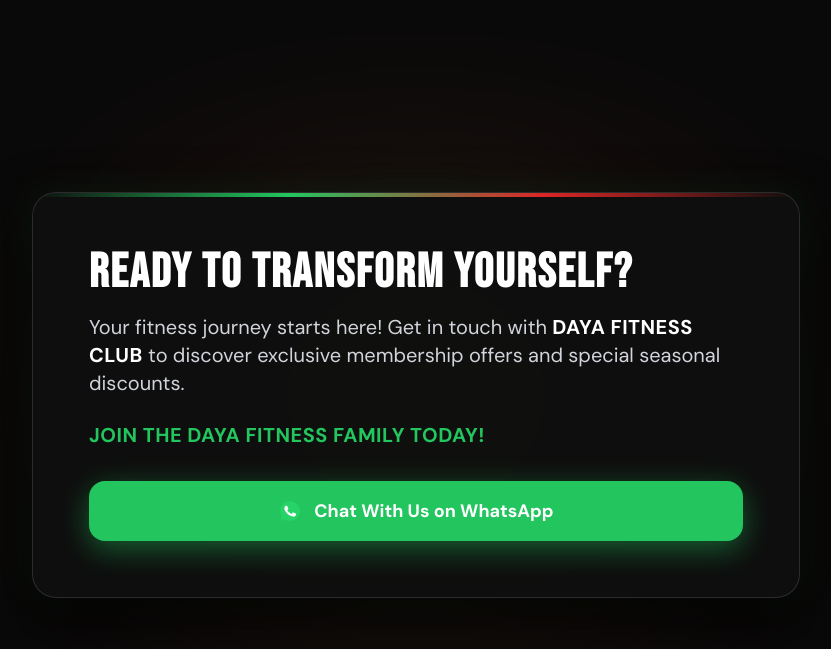
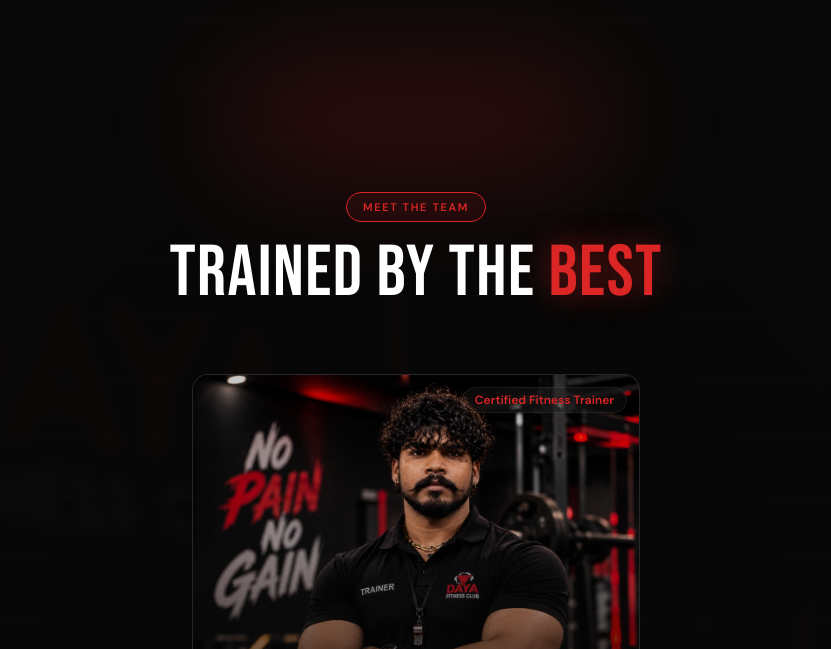
Before and after one commit to prajapati2006-cpu/daya-fitness-club, a React (Vite) app: page / in a window 1280 px wide. Shown: the part 8531-9180 px from the top of the page, without its empty margins (224-1055 px from the left). Built offline with nearby package versions, Linux system fonts and the light colour scheme.

Commit message:
Completely remove Pricing CTA section and update navigation links

```diff
--- a/src/App.tsx
+++ b/src/App.tsx
@@ -11,7 +11,6 @@ import Stats from './components/sections/Stats';
 import About from './components/sections/About';
 import Timings from './components/sections/Timings';
 import Testimonials from './components/sections/Testimonials';
-import Pricing from './components/sections/Pricing';
 import Trainers from './components/sections/Trainers';
 import Gallery from './components/sections/Gallery';
 import FAQ from './components/sections/FAQ';
@@ -48,7 +47,6 @@ export default function App() {
             <About />
             <Timings />
             <Testimonials />
-            <Pricing />
             <Trainers />
             <Gallery />
             <FAQ />
--- a/src/components/Navbar.tsx
+++ b/src/components/Navbar.tsx
@@ -82,7 +82,7 @@ export default function Navbar() {
             >
               <WhatsAppIcon size={20} />
             </a>
-            <a href="#pricing" className="glow-btn px-5 py-2.5 text-sm rounded-md font-bold">
+            <a href="#contact" className="glow-btn px-5 py-2.5 text-sm rounded-md font-bold">
               Join Now
             </a>
           </div>
--- a/src/components/sections/Footer.tsx
+++ b/src/components/sections/Footer.tsx
@@ -7,7 +7,7 @@ const QUICK_LINKS = [
   { label: 'About', href: '#about' },
   { label: 'Services', href: '#services' },
   { label: 'Facility', href: '#facility' },
-  { label: 'Membership', href: '#pricing' },
+  { label: 'Trainers', href: '#trainers' },
   { label: 'Contact', href: '#contact' },
 ];
 
--- a/src/components/sections/Hero.tsx
+++ b/src/components/sections/Hero.tsx
@@ -119,7 +119,7 @@ export default function Hero() {
             transition={{ duration: 0.6, delay: 0.35 }}
           >
             <a
-              href="#pricing"
+              href="#contact"
               className="glow-btn justify-center px-5 py-2.5 text-xs sm:text-sm rounded-md font-bold text-center whitespace-nowrap shadow-lg"
             >
               Start Training Today →
--- a/src/components/sections/Pricing.tsx
+++ /dev/null
@@ -1,80 +0,0 @@
-import { motion } from 'framer-motion';
-import { WhatsAppIcon } from '../SocialIcons';
-import { GYM } from '../../constants/gymData';
-
-export default function Pricing() {
-  return (
-    <section id="pricing" className="relative py-20 sm:py-24 overflow-hidden" style={{ background: '#090909' }}>
-      {/* Ambient background glow */}
-      <div
-        className="absolute top-1/2 left-1/2 -translate-x-1/2 -translate-y-1/2 w-[600px] h-[350px] blur-[120px] opacity-25 pointer-events-none rounded-full"
-        style={{ background: 'radial-gradient(circle, #22c55e 0%, var(--primary) 60%, transparent 100%)' }}
-      />
-
-      <div className="relative z-10 section-wrapper">
-        <motion.div
-          className="max-w-3xl mx-auto rounded-3xl p-8 sm:p-12 md:p-14 shadow-2xl relative overflow-hidden"
-          style={{
-            background: 'rgba(15, 15, 15, 0.96)',
-            border: '1px solid rgba(255, 255, 255, 0.12)',
-            boxShadow: '0 25px 60px rgba(0, 0, 0, 0.85), 0 0 35px rgba(34, 197, 94, 0.1)',
-          }}
-          initial={{ opacity: 0, y: 30 }}
-          whileInView={{ opacity: 1, y: 0 }}
-          viewport={{ once: true }}
-          transition={{ duration: 0.6 }}
-        >
-          {/* Subtle top edge accent line */}
-          <div
-            className="absolute top-0 inset-x-0 h-1"
-            style={{
-              background: 'linear-gradient(90deg, transparent, #22c55e, var(--primary), transparent)',
-            }}
-          />
-
-          {/* Headline */}
-          <h2
-            className="text-white text-3xl sm:text-4xl md:text-5xl font-bold tracking-tight mb-4"
-            style={{ fontFamily: "'Bebas Neue', cursive", letterSpacing: '0.04em' }}
-          >
-            READY TO TRANSFORM YOURSELF?
-          </h2>
-
-          {/* Body Paragraph */}
-          <p
-            className="text-[#D1D5DB] text-base sm:text-lg md:text-xl leading-relaxed mb-6"
-            style={{ fontFamily: "'DM Sans', sans-serif" }}
-          >
-            Your fitness journey starts here! Get in touch with <span className="text-white font-bold tracking-wide">DAYA FITNESS CLUB</span> to discover exclusive membership offers and special seasonal discounts.
-          </p>
-
-          {/* Sub-headline Callout */}
-          <p
-            className="text-[#22C55E] text-base sm:text-lg md:text-xl font-extrabold tracking-wide uppercase mb-8"
-            style={{ fontFamily: "'DM Sans', sans-serif" }}
-          >
-            JOIN THE DAYA FITNESS FAMILY TODAY!
-          </p>
-
-          {/* Full-width WhatsApp CTA Button */}
-          <motion.a
-            href={`https://wa.me/${GYM.whatsapp}?text=Hi! I want to join Daya Fitness Club and know about exclusive membership offers and seasonal discounts.`}
-            target="_blank"
-            rel="noopener noreferrer"
-            className="w-full flex items-center justify-center gap-3 py-4 sm:py-4.5 px-8 rounded-2xl text-white font-bold text-base sm:text-lg shadow-xl transition-all duration-300"
-            style={{
-              background: '#22c55e',
-              boxShadow: '0 8px 30px rgba(34, 197, 94, 0.45)',
-              fontFamily: "'DM Sans', sans-serif",
-            }}
-            whileHover={{ scale: 1.02, background: '#16a34a', boxShadow: '0 12px 35px rgba(34, 197, 94, 0.65)' }}
-            whileTap={{ scale: 0.98 }}
-          >
-            <WhatsAppIcon size={24} />
-            <span>Chat With Us on WhatsApp</span>
-          </motion.a>
-        </motion.div>
-      </div>
-    </section>
-  );
-}
```
